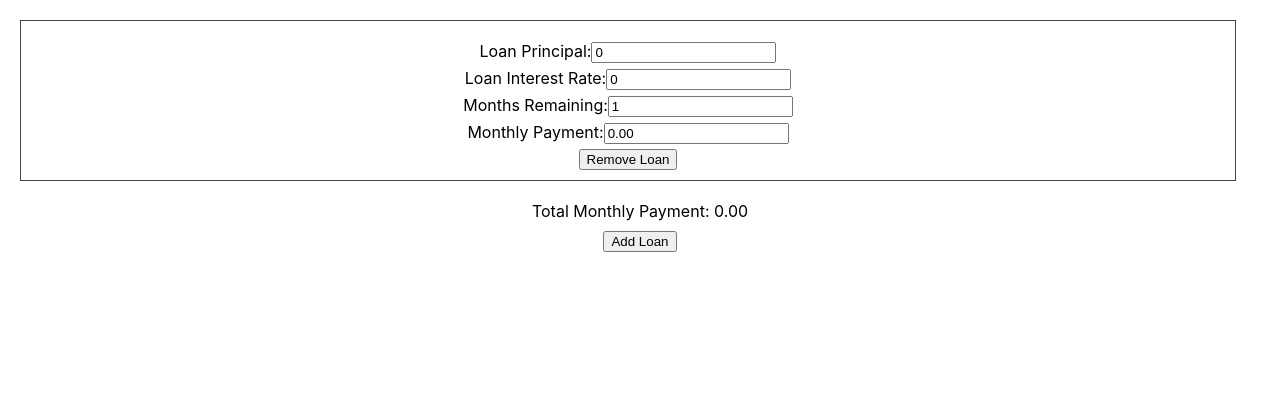
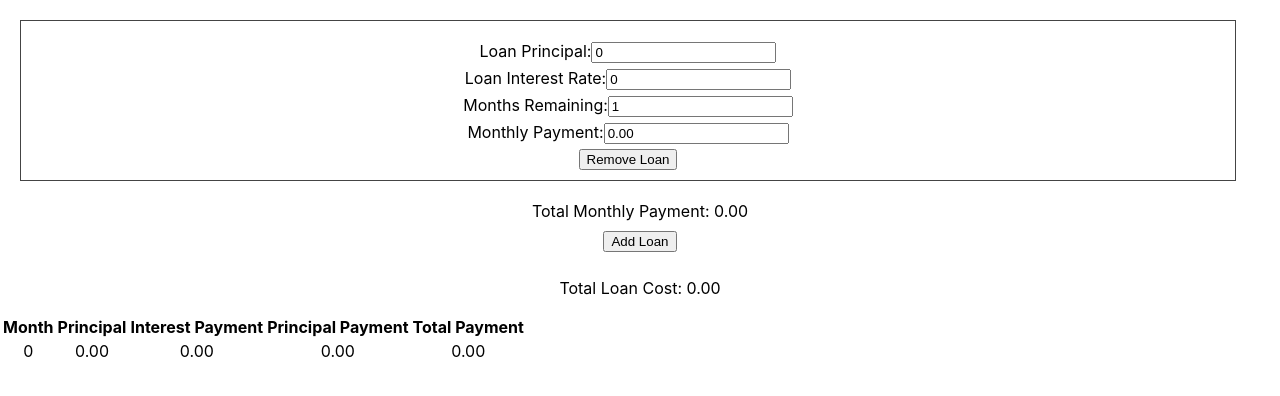
Before and after one commit to afinit/interest-calculator, a React (Create React App) app: page / in a window 1280 px wide. Shown: the top 396 px of the page. Built offline with nearby package versions, Linux system fonts and the light colour scheme; the HTML template or start-up script is replaced by a standard one.

Commit message:
Add Payment Table

```diff
--- /dev/null
+++ b/src/components/PaymentTable/PaymentTable.tsx
@@ -0,0 +1,91 @@
+import React from 'react';
+
+import { LoanState } from '../../containers/Calculator/Calculator';
+
+interface PaymentTableProps {
+    loans: Array<LoanState>;
+}
+
+interface LoanTrack {
+    principal: number;
+    interestRate: number;
+    loanLength: number;
+    loanMonthlyPayment: number;
+    interestPayment: number;
+    principalPayment: number;
+    totalPayment: number;
+    [key: string]: number;
+}
+
+const calculateLoanState = (loan: LoanTrack) => {
+    if (loan.principal > 0) {
+        loan.interestPayment = loan.interestRate * loan.principal / 12.0;
+        const payment = loan.loanMonthlyPayment - loan.interestPayment;
+        loan.principalPayment = (loan.principal - payment) > 0.005 ? payment : loan.principal;
+        loan.principal -= loan.principalPayment;
+        loan.totalPayment = loan.principalPayment + loan.interestPayment;
+        console.log("interest: ", loan.interestPayment, " principal: ", loan.principal, " principalPayment: ", loan.principalPayment, " payment: ", payment);
+    }
+    else {
+        loan.interestPayment = 0;
+        loan.principalPayment = 0;
+        loan.totalPayment = 0;
+    }
+    return { ...loan };
+}
+
+const paymentTable = (props: PaymentTableProps) => {
+    const loansCopy: Array<LoanState> = JSON.parse(JSON.stringify(props.loans));
+    const loans = loansCopy.map((loan: LoanState) => {
+        return { ...loan, interestPayment: 0, principalPayment: 0, totalPayment: 0 }
+    });
+    // const interestRates = props.loans.map(loan => loan.interestRate);
+    // const loanIdxSorted = interestRates.map((rate, idx) => [rate, idx])
+    //     .sort((a,b) => a[0] - b[0])
+    //     .map(x => x[1]);
+
+    var monthlyUpdates = [];
+
+    // var totalPrincipal = loans.map(loan => loan.principal).reduce((acc, elem) => acc + elem);
+    const longestLoan = Math.max(...loans.map(loan => loan.loanLength))
+    console.log("longestLoan: ", longestLoan);
+
+    for (var i = 0; i < longestLoan; i++) {
+        monthlyUpdates.push(loans.map(calculateLoanState));
+        // totalPrincipal = loans.map(loan => loan.principal).reduce((acc, elem) => acc + elem);
+    }
+
+    console.log(monthlyUpdates);
+    return (
+        <div>
+            <p>Total Loan Cost: {
+                monthlyUpdates.flatMap(month => month.map(loan => loan.totalPayment))
+                    .reduce((a,b) => a + b).toFixed(2)
+            }</p>
+            <table>
+                <thead>
+                    <tr>
+                        <th>Month</th>
+                        <th>Principal</th>
+                        <th>Interest Payment</th>
+                        <th>Principal Payment</th>
+                        <th>Total Payment</th>
+                    </tr>
+                </thead>
+                <tbody>
+                    {monthlyUpdates.map((month, idx) =>
+                        <tr key={idx}>
+                            <td>{idx}</td>
+                            <td>{month.map(loan => loan.principal).reduce((a, b) => a + b).toFixed(2)}</td>
+                            <td>{month.map(loan => loan.interestPayment).reduce((a, b) => a + b).toFixed(2)}</td>
+                            <td>{month.map(loan => loan.principalPayment).reduce((a, b) => a + b).toFixed(2)}</td>
+                            <td>{month.map(loan => loan.totalPayment).reduce((a, b) => a + b).toFixed(2)}</td>
+                        </tr>
+                    )}
+                </tbody>
+            </table>
+        </div>
+    );
+}
+
+export default paymentTable;
--- a/src/containers/Calculator/Calculator.tsx
+++ b/src/containers/Calculator/Calculator.tsx
@@ -1,8 +1,9 @@
 import React from 'react';
 
 import LoanInput from '../../components/LoanInput/LoanInput';
+import PaymentTable from '../../components/PaymentTable/PaymentTable';
 
-interface LoanState {
+export interface LoanState {
     principal: number;
     interestRate: number;
     loanLength: number;
@@ -46,7 +47,7 @@ class Calculator extends React.Component {
             const numerator = rate * P;
             // const denominator = Math.pow((1 + rate), months) - 1;
             const denominator = 1 - Math.pow((1 + rate), -months);
-            console.log(numerator, denominator, numerator / denominator);
+            // console.log(numerator, denominator, numerator / denominator);
 
             monthly = numerator / denominator;
         }
@@ -106,6 +107,7 @@ class Calculator extends React.Component {
                     }</div>
                 {/* <div>Total Payment: {(loan.loanMonthlyPayment * loan.loanLength).toFixed(2)}</div> */}
                 <button style={{ margin: "10px" }} onClick={this.addLoan}>Add Loan</button>
+                <PaymentTable loans={this.state.loans} />
             </>
         )
     }
```
